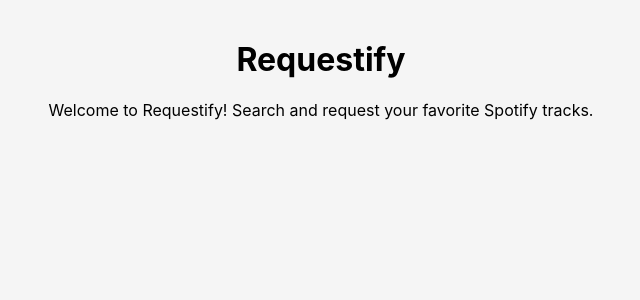
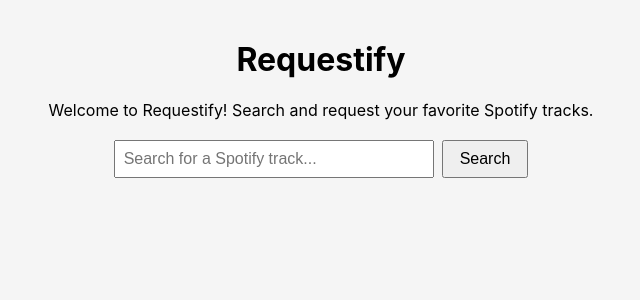
Before and after one commit to CasperStar/Requestify, a React (Create React App) app in the folder frontend/: page / in a window 1280 px wide. Shown: the top 300 px of the page, without its empty margins (319-959 px from the left). Built offline with nearby package versions, Linux system fonts and the light colour scheme.

Commit message:
Added search bar

```diff
--- a/frontend/src/App.js
+++ b/frontend/src/App.js
@@ -1,10 +1,17 @@
 import React from 'react';
+import SearchBar from './SearchBar';
 
 function App() {
+  const handleSearch = (query) => {
+    // TODO: Implement search logic to backend
+    alert(`Searching for: ${query}`);
+  };
+
   return (
     <div className="App">
       <h1>Requestify</h1>
       <p>Welcome to Requestify! Search and request your favorite Spotify tracks.</p>
+      <SearchBar onSearch={handleSearch} />
     </div>
   );
 }
--- /dev/null
+++ b/frontend/src/SearchBar.js
@@ -0,0 +1,42 @@
+import React, { useState } from 'react';
+
+function SearchBar({ onSearch }) {
+  const [query, setQuery] = useState('');
+
+  const handleInputChange = (e) => {
+    setQuery(e.target.value);
+  };
+
+  const handleSearch = () => {
+    if (onSearch) {
+      onSearch(query);
+    }
+  };
+
+  const handleKeyDown = (e) => {
+    if (e.key === 'Enter') {
+      handleSearch();
+    }
+  };
+
+  return (
+    <div style={{ display: 'flex', justifyContent: 'center', margin: '20px 0' }}>
+      <input
+        type="text"
+        value={query}
+        onChange={handleInputChange}
+        onKeyDown={handleKeyDown}
+        placeholder="Search for a Spotify track..."
+        style={{ padding: '8px', width: '300px', fontSize: '16px' }}
+      />
+      <button
+        onClick={handleSearch}
+        style={{ padding: '8px 16px', marginLeft: '8px', fontSize: '16px' }}
+      >
+        Search
+      </button>
+    </div>
+  );
+}
+
+export default SearchBar;
```
